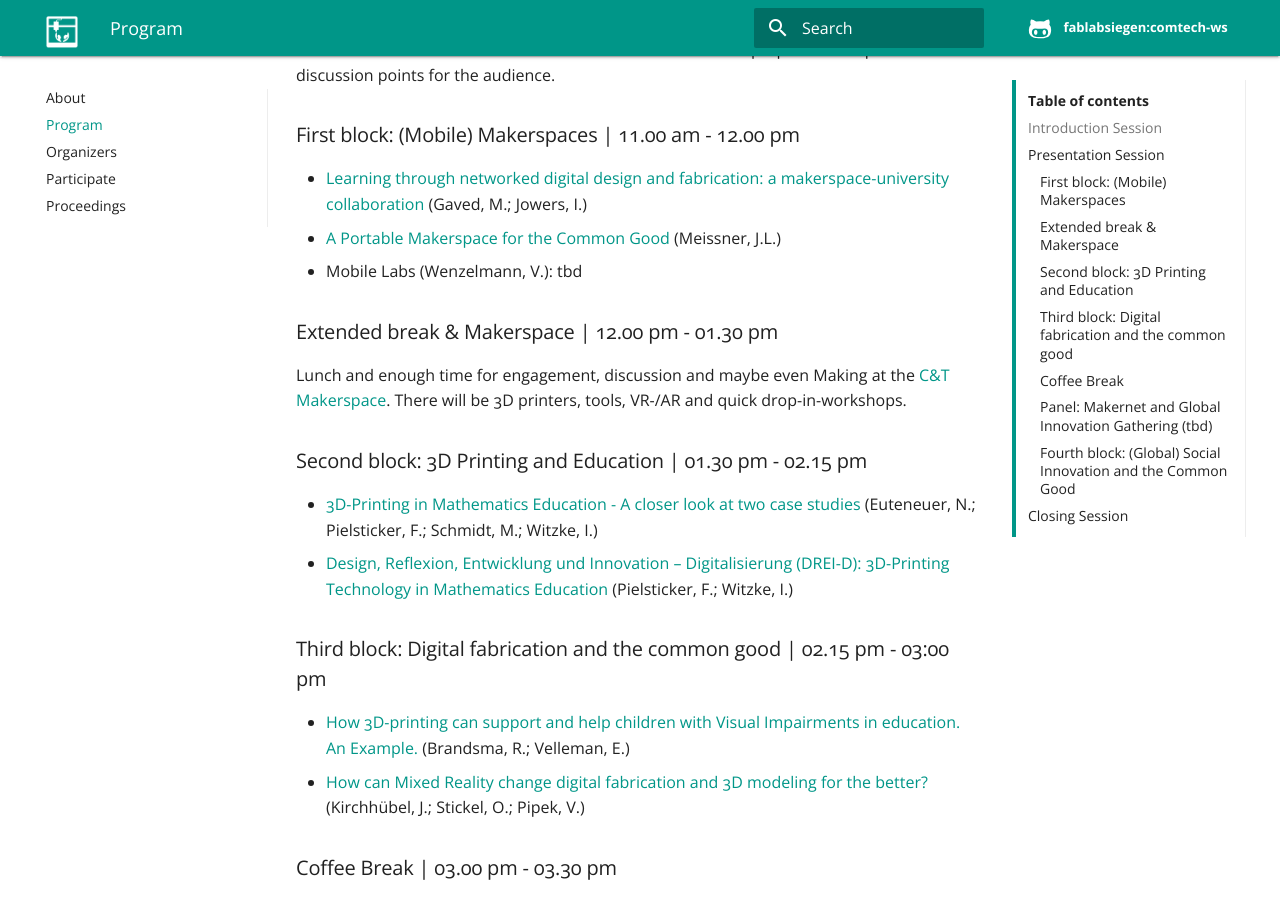
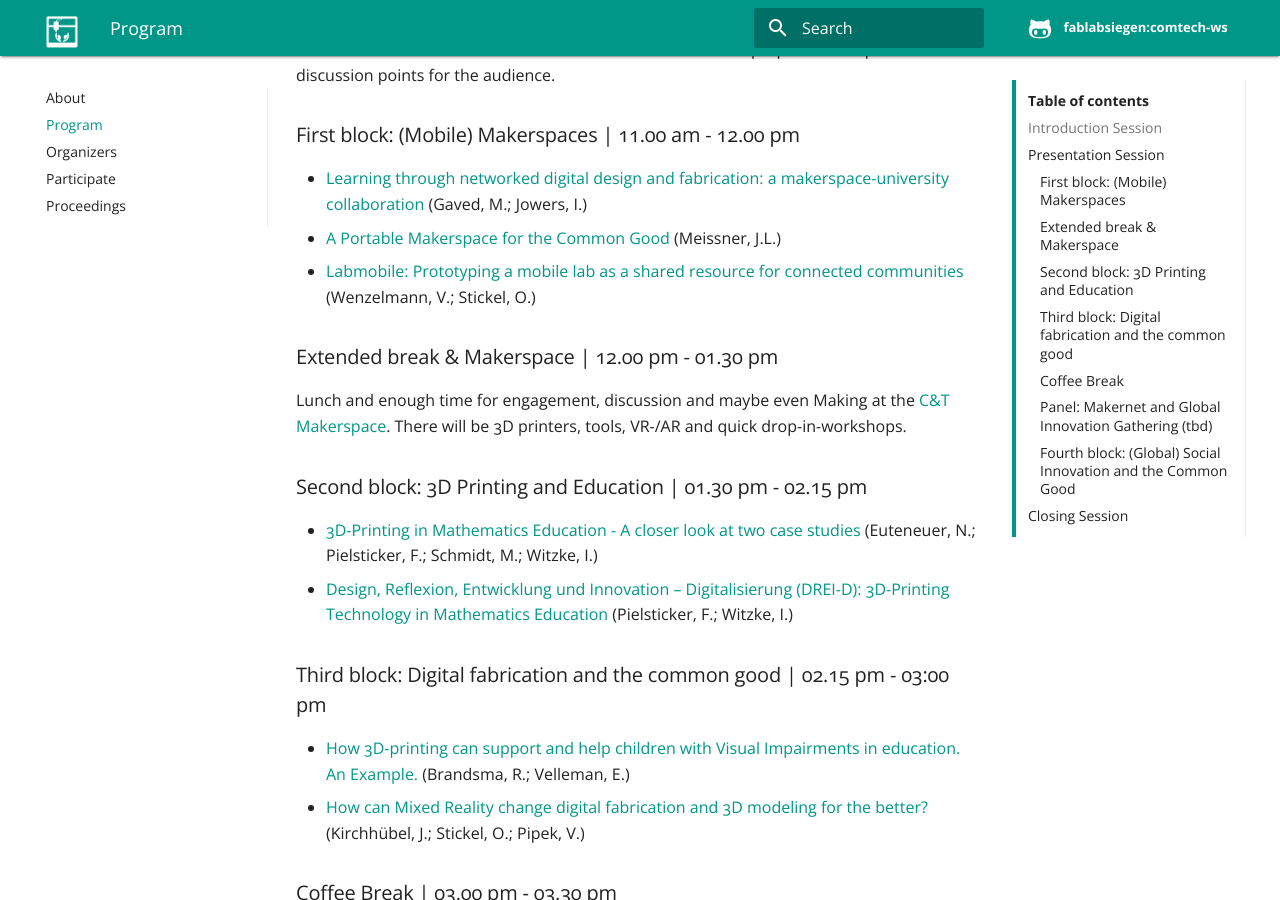
Before and after one commit to FabLabSiegen/fab101-2017-comtech-workshop, an MkDocs documentation site: the page built from docs/program.md, in a window 1280 px wide and 900 px high, scrolled down 489 px. Built offline with MkDocs 1.6.1, drawn with Linux system fonts in a browser that asks for light colours; comment, search, counter and statistics services are not loaded; old or Windows-style settings are respelled for this version of MkDocs.

Commit message:
added labmobil

```diff
--- a/docs/program.md
+++ b/docs/program.md
@@ -12,7 +12,7 @@ For each presentation of submissions we suggest 10 minutes of talk time and 5 mi
 
 * [A Portable Makerspace for the Common Good](https://drive.google.com/open?id=0B6IVn-EKd-N0aWFXeGJtZTg5MWs) (Meissner, J.L.)
 
-* Mobile Labs (Wenzelmann, V.): tbd
+* [Labmobile: Prototyping a mobile lab as a shared resource for connected communities](https://drive.google.com/open?id=0ByEOnFPBo2UwcXloRkowNVZRdWM) (Wenzelmann, V.; Stickel, O.)
 
 ###Extended break & Makerspace | 12.00 pm - 01.30 pm
 Lunch and enough time for engagement, discussion and maybe even Making at the [C&T Makerspace](http://comtech.community/makerspace/). There will be 3D printers, tools, VR-/AR and quick drop-in-workshops.
```
